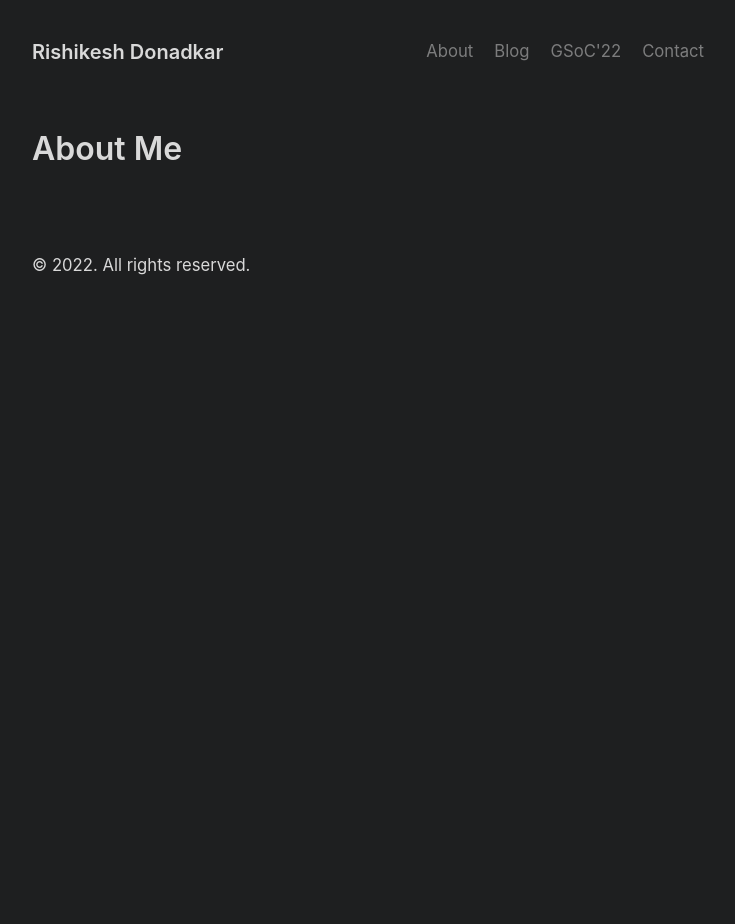
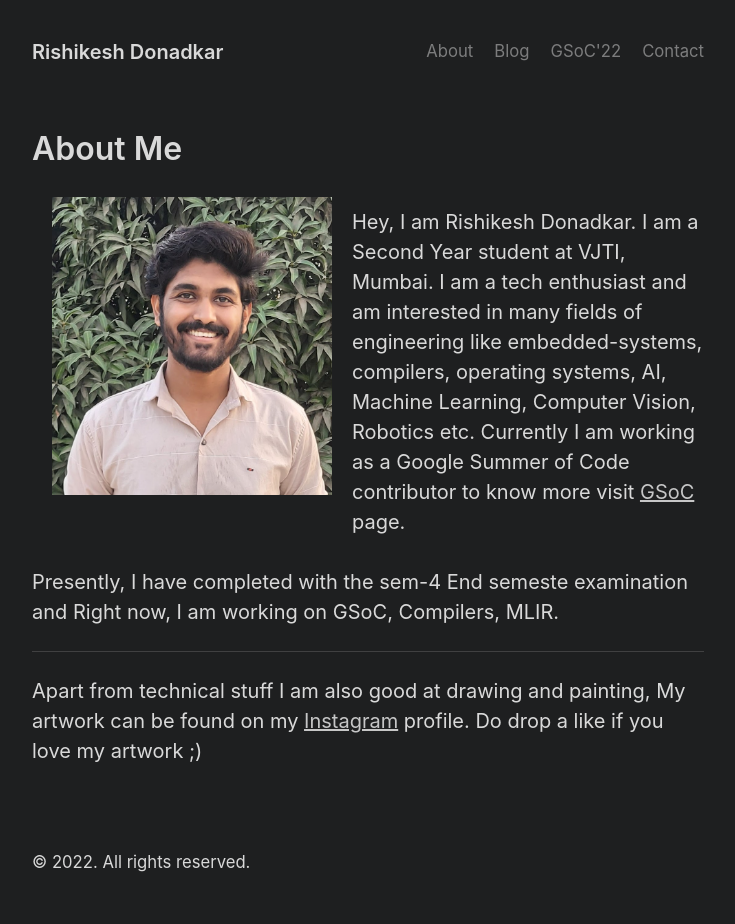
Before and after one commit to RISHI27-dot/rishi27-dot.github.io, a Jekyll site: the page built from about.md, in a window 1280 px wide. Shown: the whole page, without its empty margins (272-1007 px from the left). Built offline with Jekyll 4.4.1, drawn with Linux system fonts in a browser that asks for light colours; before the commit the page ends 900 px from its top, so only the background shows below that.

Commit message:
added about info

```diff
--- a/_config.yml
+++ b/_config.yml
@@ -45,7 +45,7 @@ nav:
     url: /about
 
   - title: Blog
-    url: /archive
+    url: /blog
 
   - title: GSoC'22
     url: /gsoc
--- a/about.md
+++ b/about.md
@@ -2,3 +2,14 @@
 layout: page
 title: About Me
 ---
+<div class="row" style="float: left; padding: 10px">
+    <img src="/assets/Photo.png" alt="gsoc_icon" width="300" style="padding: 10px"/>
+</div>
+<br>
+Hey, I am Rishikesh Donadkar. I am a Second Year student at VJTI, Mumbai. I am a tech enthusiast and am interested in many fields of engineering like embedded-systems, compilers, operating systems, AI, Machine Learning, Computer Vision, Robotics etc. Currently I am working as a Google Summer of Code contributor to know more visit [GSoC](/gsoc) page.
+<br>
+<br>
+Presently, I have completed with the sem-4 End semeste examination and Right now, I am working on GSoC, Compilers, MLIR.
+
+<hr>
+Apart from technical stuff I am also good at drawing and painting, My artwork can be found on my [Instagram](https://www.instagram.com/__rishi_donadkar/) profile. Do drop a like if you love my artwork ;)
```
Also changed, not shown: blog.md (renamed from archive.md, +4 -1 lines), assets/Photo.png (added).
